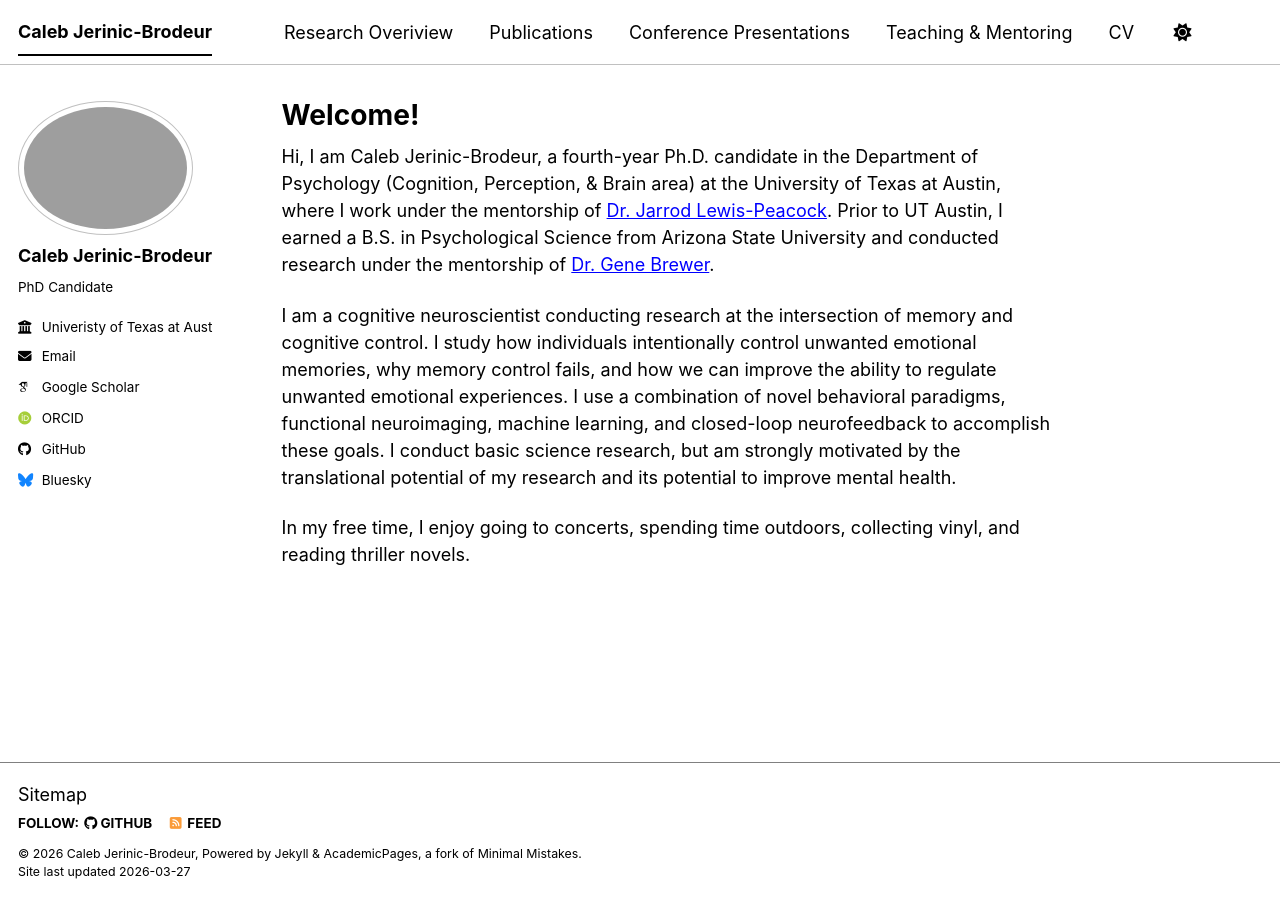
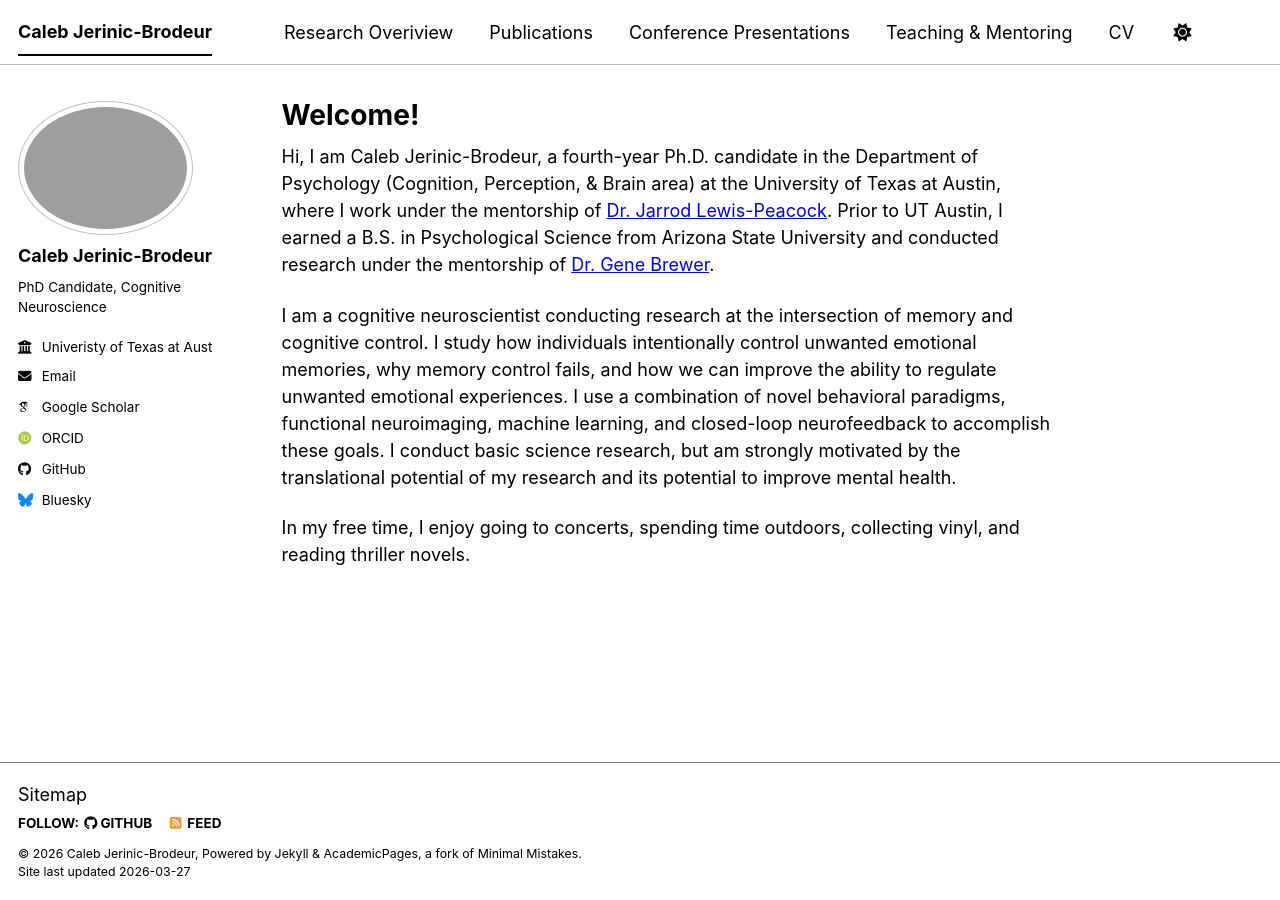
Before and after one commit to cjerinic/cjerinic.github.io, a Jekyll site: the page built from _pages/about.md, in a window 1280 px wide. Built offline with Jekyll 4.4.1, drawn with Linux system fonts in a browser that asks for light colours; some web fonts are replaced; a script bundle is joined from its source files by our own code; library files that are not in the unit come from our copies.

Commit message:
Update bio with full description

```diff
--- a/_config.yml
+++ b/_config.yml
@@ -26,7 +26,7 @@ author:
   avatar           : "cjb_profile.png"
   name             : "Caleb Jerinic-Brodeur"
   pronouns         : # example: "she/her"
-  bio              : "PhD Candidate"
+  bio              : "PhD Candidate, Cognitive Neuroscience"
   location         : # location
   employer         : "Univeristy of Texas at Austin"
   uri              : # URL
```
